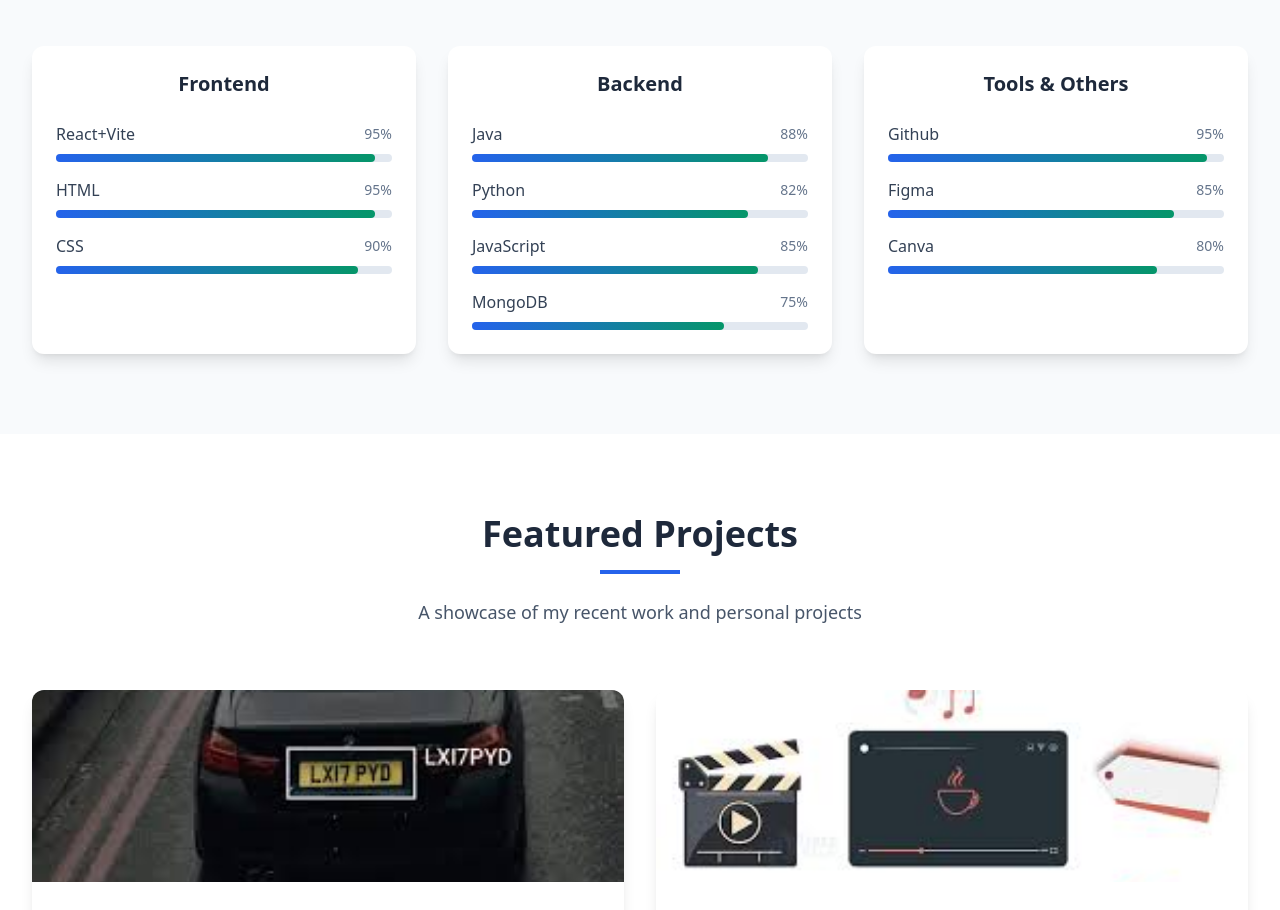
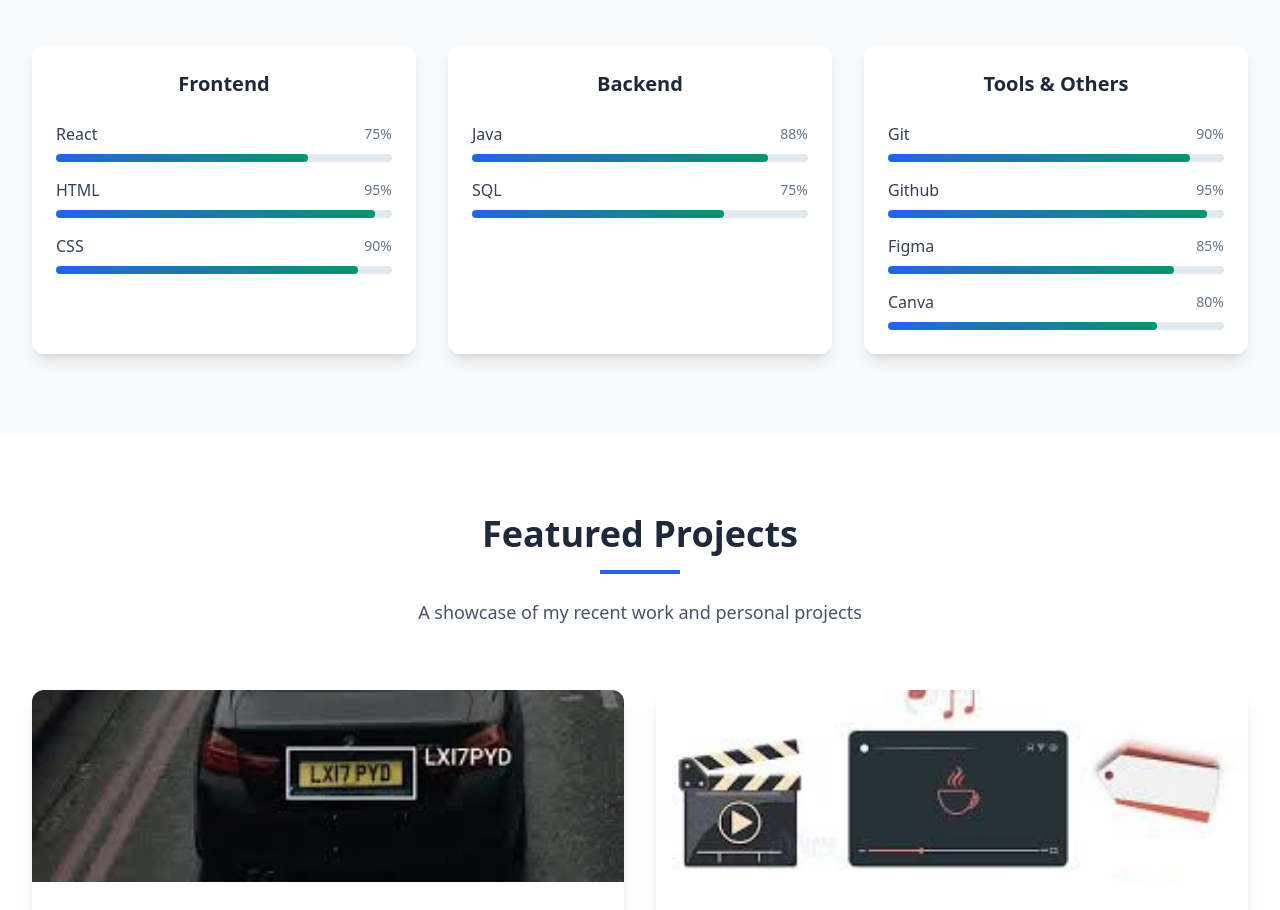
Before and after one commit to Naveen06-dev/portfolio, a React (Vite) app: page / in a window 1280 px wide. Shown: the part 1820-2730 px from the top of the page. Built offline with nearby package versions, Linux system fonts and the light colour scheme.

Commit message:
Describe your changes

```diff
--- a/src/components/Skills.tsx
+++ b/src/components/Skills.tsx
@@ -5,7 +5,7 @@
     {
       title: "Frontend",
       skills: [
-        { name: "React+Vite", level: 95 },
+        { name: "React", level: 75 },
         { name: "HTML", level: 95 },
         { name: "CSS", level: 90 }
       ]
@@ -14,15 +14,14 @@
       title: "Backend",
       skills: [
         { name: "Java", level: 88 },
-        { name: "Python", level: 82 },
-        { name: "JavaScript", level: 85 },
-        { name: "MongoDB", level: 75 },
+        { name: "SQL", level: 75 },
 
       ]
     },
     {
       title: "Tools & Others",
       skills: [
+        { name: "Git", level: 90 },
         { name: "Github", level: 95 },
         { name: "Figma", level: 85 },
         { name: "Canva", level: 80 }
```
